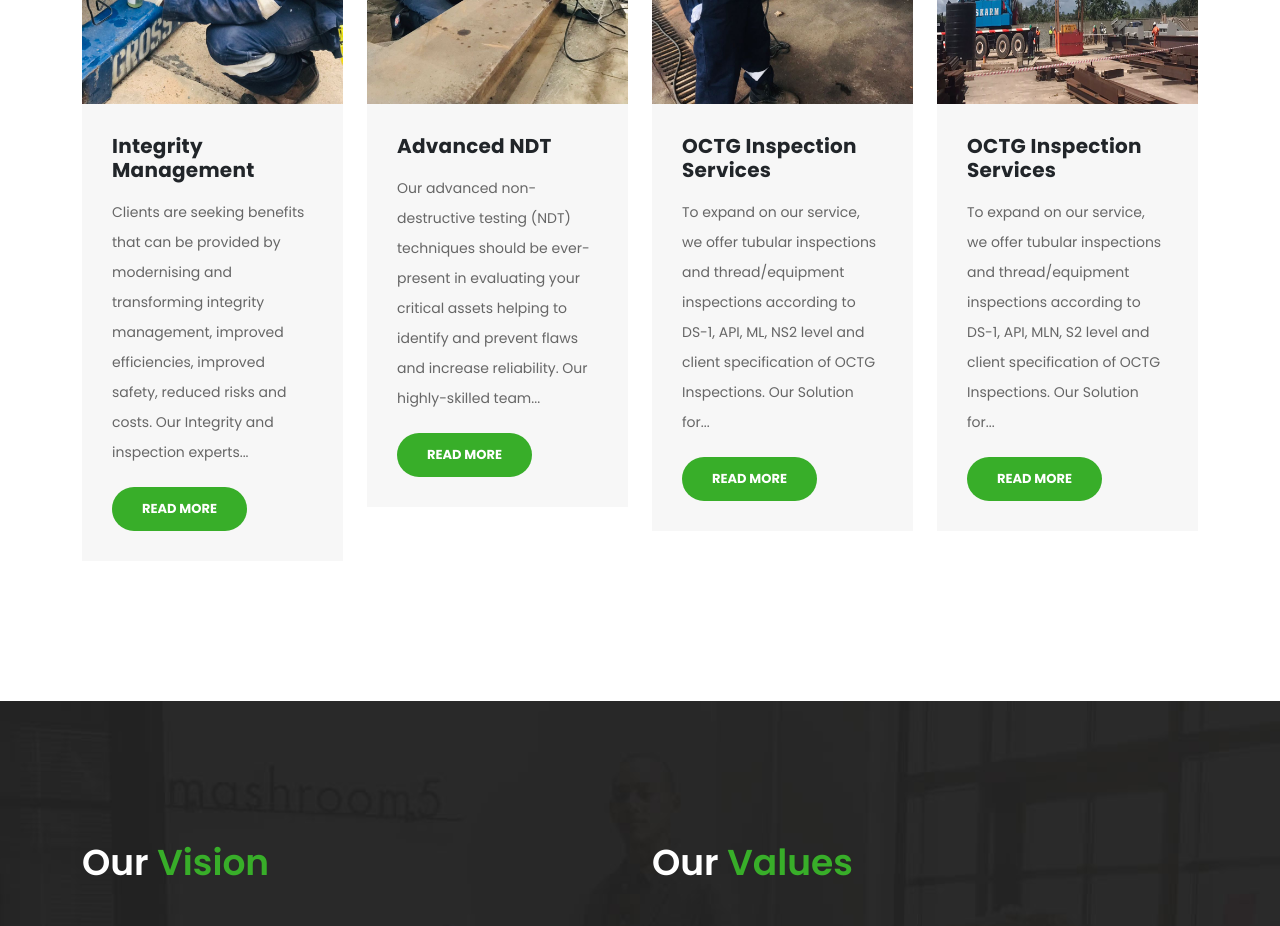
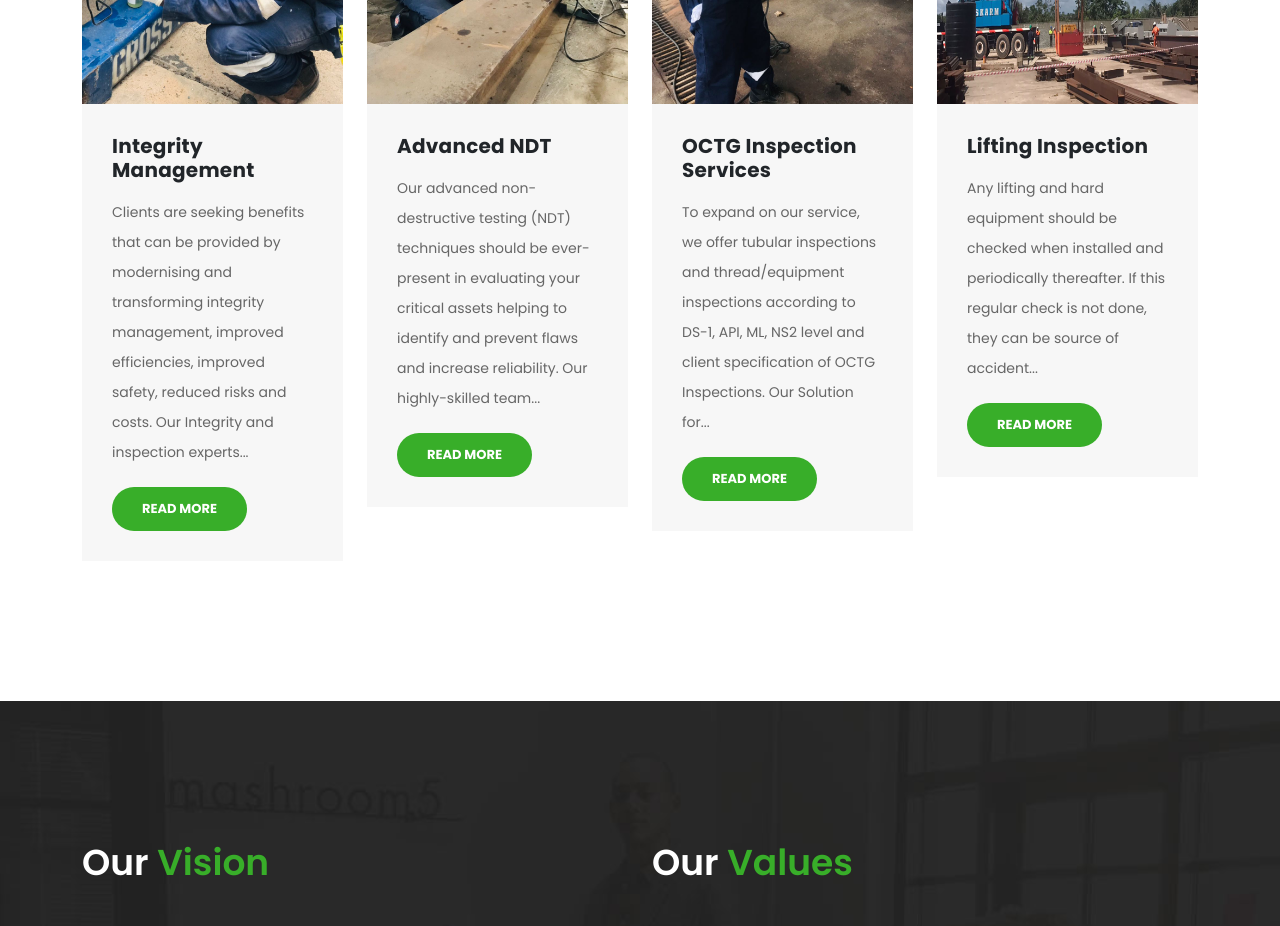
Before and after one commit to Faisal-Sey/Cedar-Company-Limited, a React (Vite) app: page / in a window 1280 px wide. Shown: the part 1520-2446 px from the top of the page. Built offline with nearby package versions, Linux system fonts and the light colour scheme.

Commit message:
lifting inspection standards text issue fixed

```diff
--- a/src/components/home/services.jsx
+++ b/src/components/home/services.jsx
@@ -73,12 +73,12 @@ export default function () {
                         <div className="service-item">
                             <img src={ServiceImageThree} alt="" />
                             <div className="down-content">
-                                <h4>OCTG Inspection Services</h4>
+                                <h4>Lifting Inspection</h4>
                                 <p>
-                                    To expand on our service, we offer tubular inspections
-                                    and thread/equipment inspections according to DS-1, API, MLN, S2
-                                    level and client specification of OCTG Inspections. Our
-                                    Solution for...
+                                    Any lifting and hard equipment should be checked
+                                    when installed and periodically thereafter. If
+                                    this regular check is not done, they can be source
+                                    of accident...
                                 </p>
                                 <a href="" className="filled-button">
                                     Read More
```
